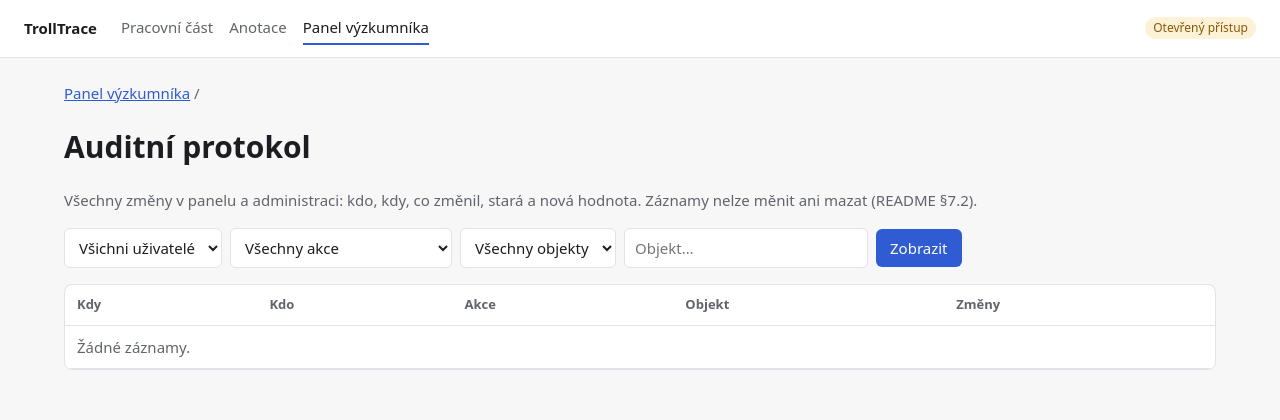
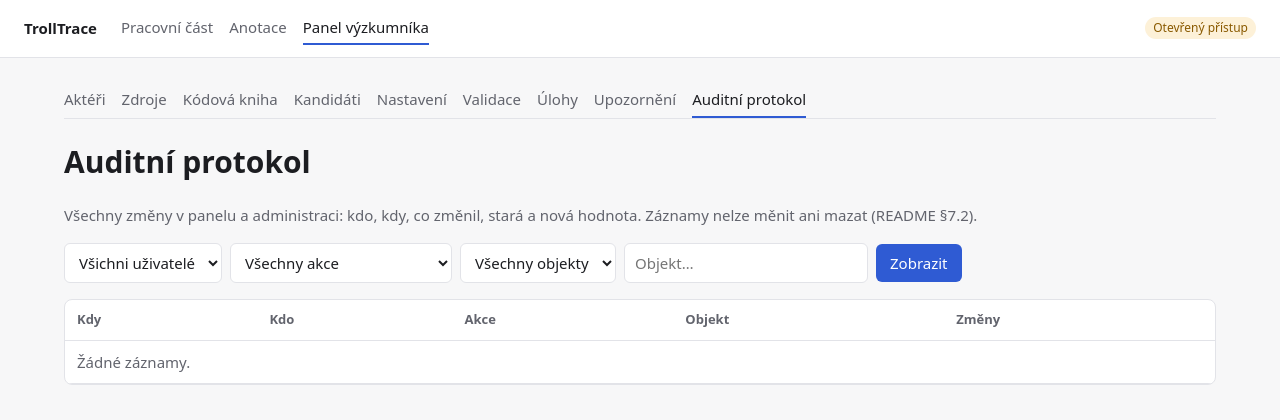
Before and after one commit to BogdanRassovskiy/TrollTrace, a Django app: page /panel/audit/ in a window 1280 px wide. Shown: the top 420 px of the page. Run offline with Django 5.2, Linux system fonts and the light colour scheme; data comes from the database, SQL or seed files in the repository; data that the repository does not hold is empty; parts of the project's set-up code (start-up, migrations or seed data) failed here and were passed over.

Commit message:
Этап 9.2: панель исследователя — без страницы-сетки, вход сразу на «Aktéři», вкладки на всех страницах панели
Co-Authored-By: Claude Opus 5.5 <noreply@anthropic.com>

```diff
--- a/apps/panel/views.py
+++ b/apps/panel/views.py
@@ -4,42 +4,20 @@ from django.contrib.contenttypes.models import ContentType
 from django.db.models import Avg, Count, Max, Q
 from django.db.models.functions import TruncDate
 from django.shortcuts import get_object_or_404, redirect
-from django.urls import reverse_lazy
 from django.utils import timezone
 from django.views import View
-from django.views.generic import ListView, TemplateView
+from django.views.generic import ListView, RedirectView, TemplateView
 
 from apps.core.roles import ResearcherRequiredMixin
 
 from .models import AuditLog, Notification
 
-# Разделы панели исследователя (README §7.2): название, этап, ссылка (если раздел уже есть).
-SECTIONS = [
-    ("Aktéři", "Hotovo (9)", reverse_lazy("panel:actors")),
-    ("Zdroje a stav sběru", "Hotovo (3.1)", reverse_lazy("panel:sources")),
-    ("Kódová kniha", "Hotovo (9)", reverse_lazy("panel:codebook")),
-    (
-        "Kandidáti na narativ",
-        "Hotovo (6)",
-        reverse_lazy("panel:candidates"),
-    ),
-    ("Nastavení", "Hotovo (9)", reverse_lazy("panel:settings")),
-    ("Validace", "Hotovo (10)", reverse_lazy("panel:validation")),
-    ("Úlohy", "Hotovo (9)", reverse_lazy("panel:jobs")),
-    ("Upozornění", "Hotovo (3.1)", reverse_lazy("panel:notifications")),
-    ("Auditní protokol", "Hotovo", reverse_lazy("panel:audit")),
-]
 
+class PanelIndexView(ResearcherRequiredMixin, RedirectView):
+    """Вход в панель исследователя — сразу первая вкладка «Aktéři» (вкладки есть на всех
+    страницах панели, отдельная страница-плитка не нужна)."""
 
-class PanelIndexView(ResearcherRequiredMixin, TemplateView):
-    """Панель исследователя. Только для роли «исследователь»."""
-
-    template_name = "panel/index.html"
-
-    def get_context_data(self, **kwargs):
-        context = super().get_context_data(**kwargs)
-        context["sections"] = SECTIONS
-        return context
+    pattern_name = "panel:actors"
 
 
 class AuditLogView(ResearcherRequiredMixin, ListView):
--- a/static/css/app.css
+++ b/static/css/app.css
@@ -64,15 +64,6 @@ a { color: var(--accent); }
 
 .chart { width: 100%; height: 360px; }
 
-.section-grid {
-  list-style: none;
-  padding: 0;
-  display: grid;
-  grid-template-columns: repeat(auto-fill, minmax(240px, 1fr));
-  gap: 12px;
-}
-.section-grid .section { margin: 0; display: flex; justify-content: space-between; gap: 8px; }
-
 .badge {
   font-size: 12px;
   background: var(--accent-soft);
@@ -96,7 +87,6 @@ a { color: var(--accent); }
 
 .userbox { margin-left: auto; display: flex; align-items: center; gap: 12px; color: var(--muted); }
 .link-button { background: none; border: 0; padding: 0; color: var(--accent); font: inherit; cursor: pointer; }
-.section-grid .badge { align-self: flex-start; }
 .badge-ready { background: #e3f4e8; color: #1f7a3d; }
 
 .auth-card { max-width: 420px; margin: 48px auto; }
--- a/templates/panel/_nav.html
+++ b/templates/panel/_nav.html
@@ -1,5 +1,4 @@
 {% with name=request.resolver_match.url_name %}
-<p class="crumbs"><a href="{% url 'panel:index' %}">Panel výzkumníka</a> /</p>
 <nav class="subnav" aria-label="Panel výzkumníka">
   <a href="{% url 'panel:actors' %}" class="{% if name|slice:':5' == 'actor' %}active{% endif %}">Aktéři</a>
   <a href="{% url 'panel:sources' %}" class="{% if name|slice:':6' == 'source' %}active{% endif %}">Zdroje</a>
--- a/templates/panel/audit_log.html
+++ b/templates/panel/audit_log.html
@@ -3,7 +3,7 @@
 {% block title %}Auditní protokol{% endblock %}
 
 {% block content %}
-  <p class="crumbs"><a href="{% url 'panel:index' %}">Panel výzkumníka</a> /</p>
+  {% include "panel/_nav.html" %}
   <h1>Auditní protokol</h1>
   <p class="muted">
     Všechny změny v panelu a administraci: kdo, kdy, co změnil, stará a nová hodnota.
--- a/templates/panel/notifications.html
+++ b/templates/panel/notifications.html
@@ -3,7 +3,7 @@
 {% block title %}Upozornění{% endblock %}
 
 {% block content %}
-  <p class="crumbs"><a href="{% url 'panel:index' %}">Panel výzkumníka</a> /</p>
+  {% include "panel/_nav.html" %}
   <h1>Upozornění</h1>
   <p class="muted">Signály monitoringu sběru a další události. Signály o poruchách se zároveň posílají do Telegram bota, pokud je nastaven.</p>
 
--- a/templates/panel/source_detail.html
+++ b/templates/panel/source_detail.html
@@ -4,7 +4,8 @@
 {% block title %}{{ source.name }} — stav sběru{% endblock %}
 
 {% block content %}
-  <p class="crumbs"><a href="{% url 'panel:index' %}">Panel výzkumníka</a> / <a href="{% url 'panel:sources' %}">Zdroje a stav sběru</a> /</p>
+  {% include "panel/_nav.html" %}
+  <p class="crumbs"><a href="{% url 'panel:sources' %}">Zdroje a stav sběru</a> /</p>
   <h1><span class="health health-{{ health }}" title="{{ health }}"></span> {{ source.name }}</h1>
   <p class="muted">
     Vrstva {{ source.get_layer_display }} · {{ source.get_platform_display }} · <a href="{{ source.url }}" rel="noopener noreferrer">{{ source.url }}</a>
--- a/templates/panel/sources.html
+++ b/templates/panel/sources.html
@@ -3,7 +3,7 @@
 {% block title %}Zdroje a stav sběru{% endblock %}
 
 {% block content %}
-  <p class="crumbs"><a href="{% url 'panel:index' %}">Panel výzkumníka</a> /</p>
+  {% include "panel/_nav.html" %}
   <h1>Zdroje a stav sběru</h1>
   <p class="muted">
     Stav podle otevřených incidentů monitoringu (README §4.2): zelená — v normě, žlutá — varování,
```
Also changed, not shown: templates/panel/index.html (deleted, +0 -19 lines), tests/test_access.py (+2 -2 lines), tests/test_smoke.py (+5 -3 lines).
